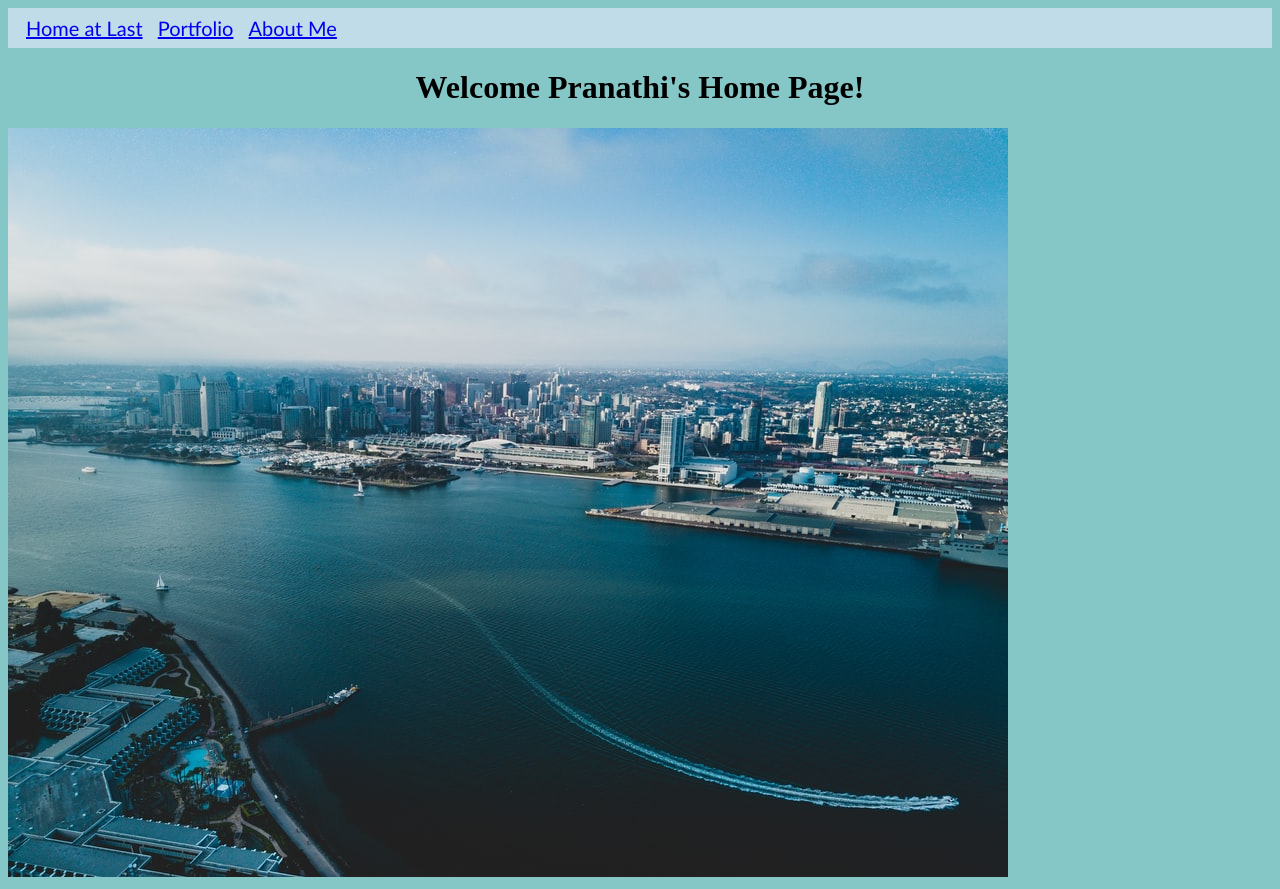
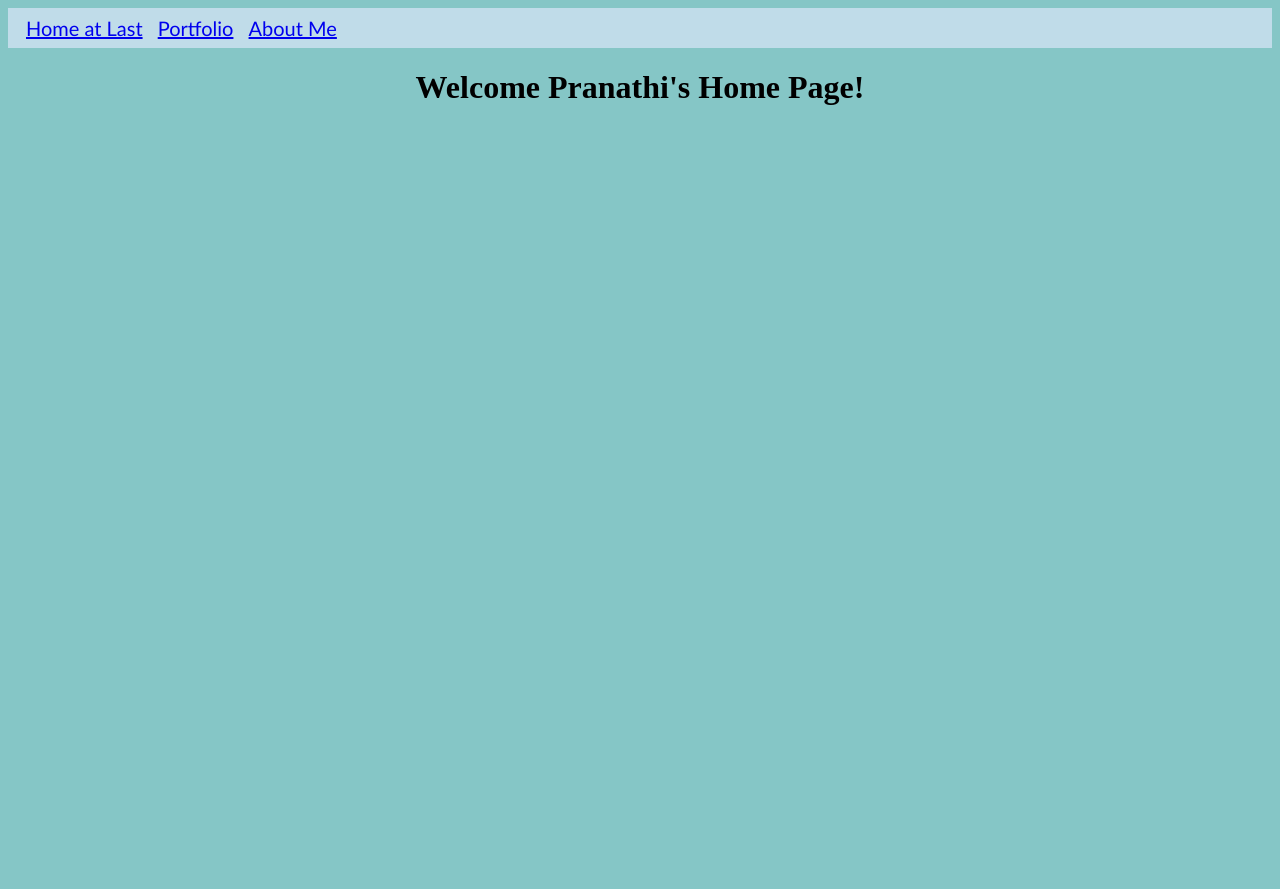
Before and after one commit to 1851701/pranathiimmanni.giithub.io, a plain HTML site: page index.html in a window 1280 px wide. After the commit the page ends 800 px from the top, so only its background shows below. Drawn offline with Linux system fonts and the light colour scheme.

Commit message:
Update index.html

```diff
--- a/index.html
+++ b/index.html
@@ -29,5 +29,6 @@
 
   </body>
 </html>
-
-<img src="San Diego.jpg" alt="San Diego" class="center">
+<center
+<img src="San Diego.jpg"
+</center>
```
